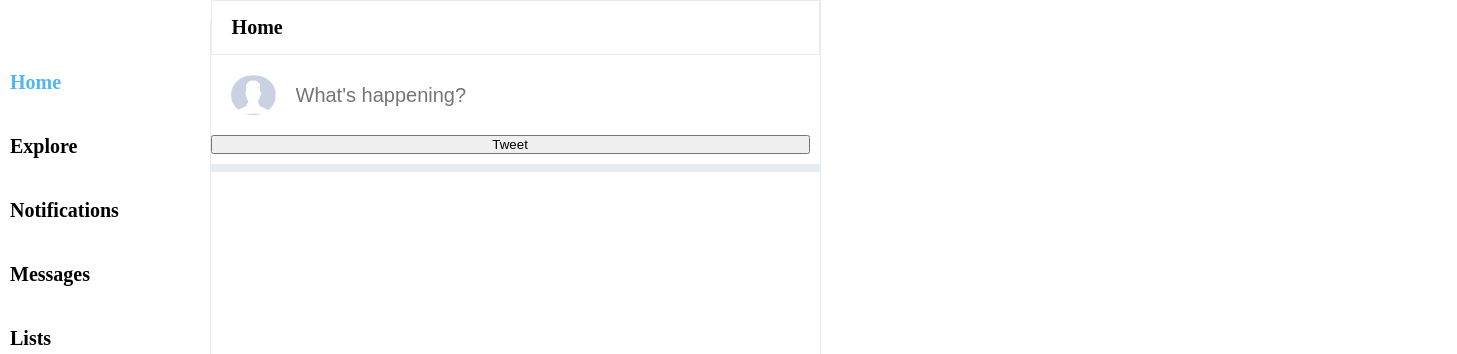
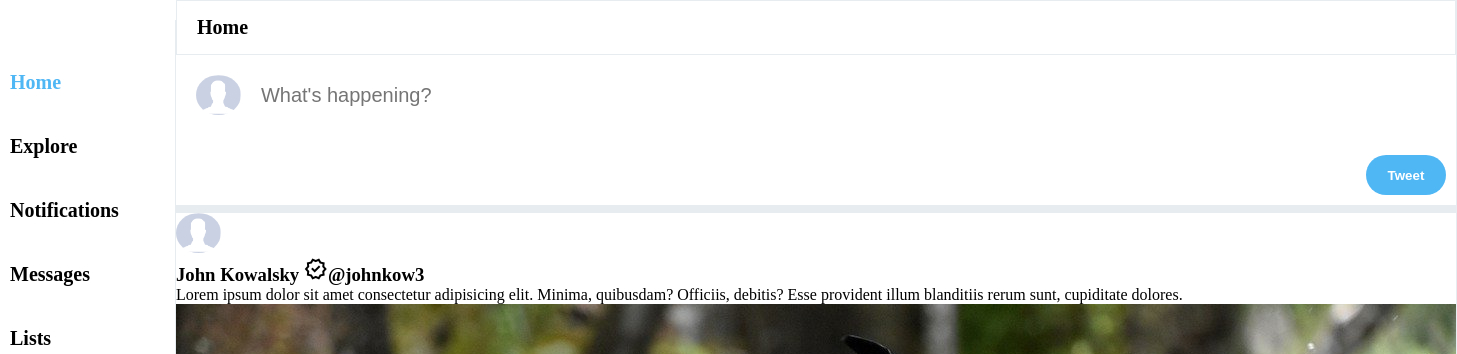
Before and after one commit to roland444/FakeTwitter, a website: page index.html in a window 1280 px wide. Shown: the top 354 px of the page, 1457 px wide, since content can reach past the window. Drawn offline with nearby package versions, Linux system fonts and the light colour scheme.

Commit message:
Added post content

```diff
--- a/index.html
+++ b/index.html
@@ -69,14 +69,44 @@
                     <img src="./images/avatar.png" alt="">
                     <input type="text" placeholder="What's happening?">
                 </div>
-                <button class="tweetBox_tweetButton">Tweet</button>
+                <button class="tweetButton">Tweet</button>
             </form>
         </div>
+        <!--tweetbox ends-->
 
-        <!--tweetbox ends-->
+        <!--post starts-->
+        <div class="post">
+            <div class="avatar">
+                <img src="./images/avatar.png" alt="">
+            </div>
+        </div>
+        <div class="post_body">
+            <div class="post_header">
+                <div class="post_headerText">
+                    <h3>John Kowalsky
+                        <span class="post_headerSpecial">
+                            <span class="material-symbols-outlined">verified</span>@johnkow3
+                        </span>
+                    </h3>
+                </div>
+                <div class="post_headerDescription">
+                    <p>Lorem ipsum dolor sit amet consectetur adipisicing elit. Minima, quibusdam? Officiis, debitis? Esse provident illum blanditiis rerum sunt, cupiditate dolores.</p>
+                </div>
+            </div>
+
+            <img src="./images/post-photo.jpg" alt="">
+
+            <div class="post_footer">
+
+            </div>
+        </div>
+        <!--post ends-->
+
     </div>
 
+
+
+
     <!--feed ends-->
-
 </body>
 </html>
--- a/style.scss
+++ b/style.scss
@@ -121,5 +121,25 @@ body {
                 height: 40px;
             }
         }
+
+        .tweetButton {
+            background-color: $twitterColor;
+            border: none;
+            color: white;
+            font-weight: 900;
+            border-radius: 30px;
+            width: 80px;
+            height: 40px;
+            margin-top: 20px;
+            margin-left: auto;
+        }
+    }
+
+    .post {
+
+        img {
+            border-radius: 50%;
+            height: 40px;
+        }
     }
 }
```
Also changed, not shown: css/style.css, images/post-photo.jpg (added), 1 other file.
